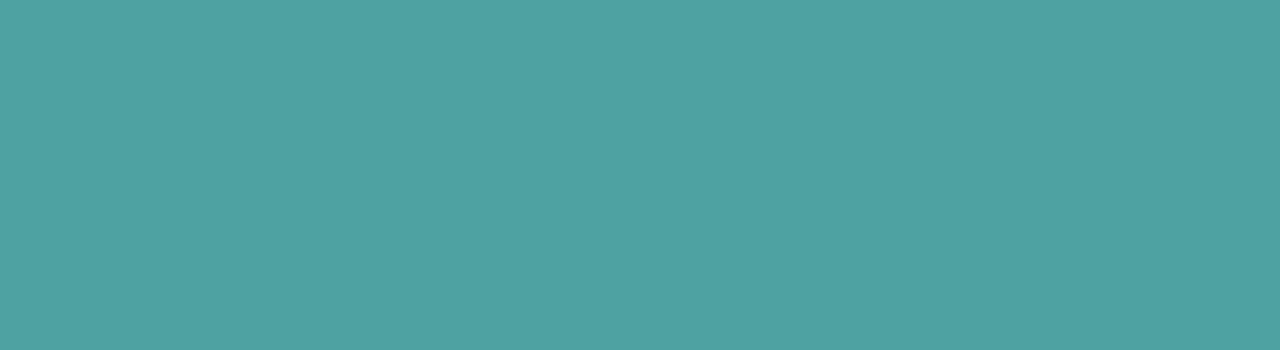
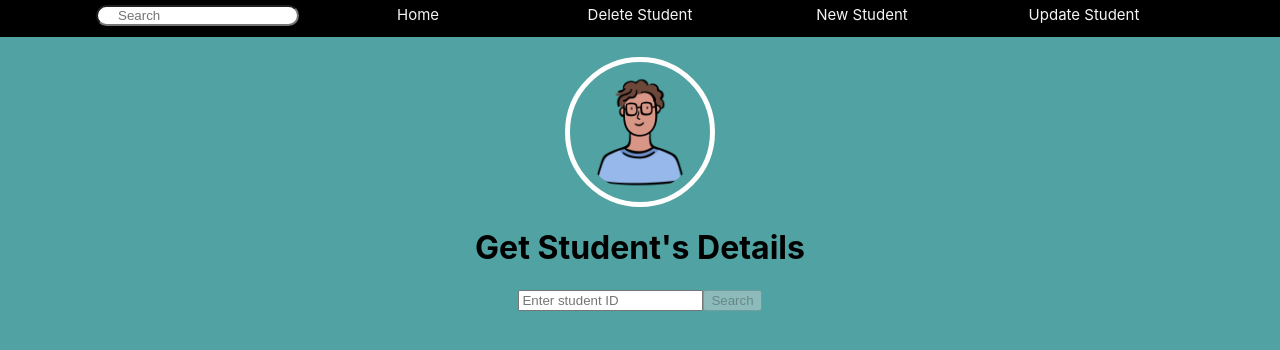
Before and after one commit to otundoMjoseph/EduGo, a React (Create React App) app in the folder edugo/: page /students in a window 1280 px wide. Before the commit this address had no page. Shown: the top 350 px of the page. Built offline with nearby package versions, Linux system fonts and the light colour scheme; the HTML template or start-up script is replaced by a standard one.

Commit message:
ui updates

```diff
--- a/edugo/db.json
+++ b/edugo/db.json
@@ -1,16 +1,19 @@
 {
   "students": [
     {
-        "id": 1,
+      "id": "1",
       "name": "Zakayo mtoza ushuru",
-        "AdmNo": "002",
-        "Arrears": 8
+      "email": "test1@gmail.com"
     },
     {
-        "id": 2,
+      "id": "2",
       "name": "Brian Tm",
-        "AdmNo": "001",
-        "Arrears": 14
+      "email": "test2@gmail.com"
+    },
+    {
+      "id": "2d77",
+      "name": "joethairu",
+      "email": "test@gmail.com"
     }
   ]
 }
--- a/edugo/src/ApiService.js
+++ b/edugo/src/ApiService.js
@@ -1,16 +1,20 @@
 import axios from 'axios';
 
-const API_URL = 'https://your-api-url.com'; // Replace with your actual API URL
+const API_URL = 'http://localhost:3000'
 
 class ApiService {
   constructor(baseURL = API_URL) {
     this.api = axios.create({ baseURL });
+
   }
+
 
   async getStudents() {
     const response = await this.api.get('/students');
     return response.data;
+
   }
+
 
   async getStudentById(id) {
     const response = await this.api.get(`/students/${id}`);
@@ -33,7 +37,7 @@ class ApiService {
   }
 }
 
-// Create a named instance
+
 const apiService = new ApiService();
 
 export default apiService;
--- a/edugo/src/App.js
+++ b/edugo/src/App.js
@@ -16,7 +16,7 @@ function App() {
 
                 <Route path="/home" element={<Home />} />
                 <Route path="/" element={<Login />} />
-                <Route path="/students/:id" element={<GetStudent />} />
+                <Route path="/students" element={<GetStudent />} />
                 <Route path='/submit' element={<SubmitStudent />} />
                 <Route path='/delete' element={<DeleteStudent />} />
                 <Route path='/update'  element={<UpdateStudent />}/>
--- a/edugo/src/DeleteStudent.js
+++ b/edugo/src/DeleteStudent.js
@@ -1,5 +1,6 @@
 import React, { useState } from 'react';
 import ApiService from './ApiService';
+import Navbar from './NavBar';
 
 function DeleteStudent() {
     const [studentId, setStudentId] = useState('');
@@ -18,7 +19,9 @@ function DeleteStudent() {
     };
 
     return (
-        <div>
+        <div className='delete-input-container' >
+            <Navbar />
+            <img className="student-img" src='./images/getstudent.png' width={"120px"} alt={"user-logo"} ></img>
             <h2>Delete Student</h2>
             <label htmlFor="studentId">Student ID:</label>
             <input
--- a/edugo/src/GetStudent.js
+++ b/edugo/src/GetStudent.js
@@ -1,5 +1,7 @@
 import React, { useState, useEffect } from 'react';
 import ApiService from './ApiService';
+import NavBar from './NavBar'
+
 
 function GetStudent() {
   const [searchTerm, setSearchTerm] = useState('');
@@ -29,12 +31,20 @@ function GetStudent() {
   }, [searchTerm]);
 
   return (
-    <div>
+
+    <div id='get-input-container'>
+      <NavBar />
+      <img className="student-img" src='./images/getstudent.png' width={"120px"} alt={"user-logo"} ></img>
+      <h1>Get Student's Details</h1>
       <input
+        autoComplete='on'
+        name='name'
+        id='id'
         type="text"
         placeholder="Enter student ID"
         value={searchTerm}
         onChange={(e) => setSearchTerm(e.target.value)}
+
       />
       <button onClick={handleSearch} disabled={!searchTerm}>
         Search
@@ -42,8 +52,11 @@ function GetStudent() {
 
       {loading && <p>Loading student data...</p>}
       {error && <p>Error: {error}</p>}
+
+
       {student && (
         <div>
+          test
           <h2>Student Information</h2>
 
           <p>Name: {student.name}</p>
--- a/edugo/src/Home.js
+++ b/edugo/src/Home.js
@@ -1,11 +1,12 @@
 import React from 'react';
-import Navbar from './NavBar';
+// import Navbar from './NavBar';
 import { Link } from 'react-router-dom';
 
 function Home() {
     return (
         <div>
-           <Navbar />
+
+           {/* <Navbar /> */}
            <div className={"centered-element"}>
             <div className={"student-container"}>
                 <h1>Student Management System Dashboard</h1>
@@ -13,7 +14,7 @@ function Home() {
                 <img src={"./images/dashboard-logo.png"} width={"400px"} alt={"dashboard-logo"}/>
                 <br/><br/>
                 <Link className={"back-link"} to='/submit'>New Student</Link>
-                <Link className={"back-link"} to='/students/:id'>Get Student Details</Link>
+                <Link className={"back-link"} to='/students'>Get Student Details</Link>
                 <Link className={"back-link"} to='/update'>Update Student Details</Link>
                 <Link className={"back-link"} to='/delete'>Delete Student</Link>
             </div>
--- a/edugo/src/NavBar.js
+++ b/edugo/src/NavBar.js
@@ -7,10 +7,10 @@ function Navbar() {
     <nav className="navbar">
       <NavLink> <input id='input' type='text' placeholder='Search' ></input> </NavLink>
     <NavLink to="/home" >Home</NavLink>
-    <NavLink >Delete Student</NavLink>
-    <NavLink >New Student</NavLink>
-    <NavLink >Update Student</NavLink>
-    <NavLink to="./" >Login</NavLink>
+    <NavLink to="/delete" >Delete Student</NavLink>
+    <NavLink to="/submit">New Student</NavLink>
+    <NavLink to="/update">Update Student</NavLink>
+    {/* <NavLink to="./" >Login</NavLink> */}
 
 
 
--- a/edugo/src/SubmitStudent.js
+++ b/edugo/src/SubmitStudent.js
@@ -1,5 +1,7 @@
 import React, { useState } from 'react';
 import ApiService from './ApiService';
+import Navbar from './NavBar';
+
 
 function SubmitStudent() {
   const [formData, setFormData] = useState({
@@ -32,7 +34,10 @@ function SubmitStudent() {
   };
 
   return (
-    <form onSubmit={handleSubmit}>
+    <div>
+      <Navbar />
+    <form className="submit-input-container" onSubmit={handleSubmit}>
+       <img className="student-img" src='./images/getstudent.png' width={"120px"} alt={"user-logo"} ></img>
       <h2>Submit Student</h2>
       <input
         type="text"
@@ -53,6 +58,7 @@ function SubmitStudent() {
 
       <button type="submit">Submit</button>
     </form>
+    </div>
   );
 }
 
--- a/edugo/src/UpdateStudent.js
+++ b/edugo/src/UpdateStudent.js
@@ -0,0 +1,9 @@
+import React from 'react'
+
+export default function UpdateStudent() {
+  return (
+    <div>
+        <h1>updateStudent</h1>
+    </div>
+  )
+}
--- a/edugo/src/index.css
+++ b/edugo/src/index.css
@@ -30,6 +30,7 @@ code {
   padding: 10px;
   border-radius: 50%;
 }
+
 
 .student-container {
   margin: -50px auto;
@@ -112,3 +113,14 @@ code {
   cursor: pointer;
   background-color: black;
 }
+
+#get-input-container{
+  text-align: center;
+
+}
+.submit-input-container{
+  text-align: center;
+}
+.delete-input-container{
+  text-align: center;
+}
```
Also changed, not shown: edugo/src/OutputContainer.js (added, +11 -0 lines), edugo/public/images/getstudent.png (added). Lines whose indentation alone changed are shown as unchanged.
